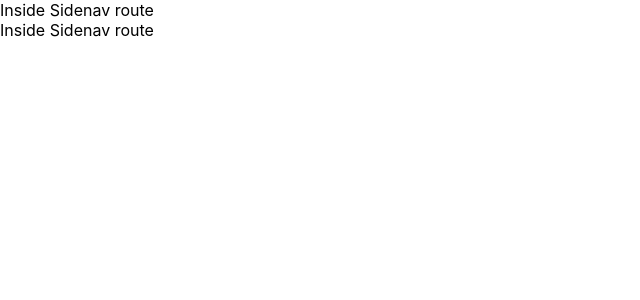
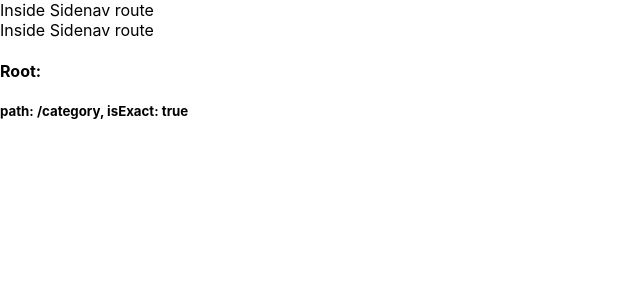
Before and after one commit to doniisetiiawan/react-router-txp, a React (Create React App) app: page /category in a window 1280 px wide. Shown: the top 300 px of the page, without its empty margins (0-640 px from the left). Built offline with nearby package versions, Linux system fonts and the light colour scheme.

Commit message:
Nested route

```diff
--- a/src/App.jsx
+++ b/src/App.jsx
@@ -3,6 +3,7 @@ import { Route } from 'react-router-dom';
 import HomeComponent from './components/home/home.component';
 import DashboardComponent from './components/dashboard/dashboard.component';
 import GitHubComponent from './components/github/github.component';
+import CategoryComponent from './components/category/category.component';
 import './App.css';
 
 function App() {
@@ -70,6 +71,10 @@ function App() {
         path="/user/:userID(\d+)"
         component={GitHubComponent}
       />
+      <Route
+        path="/category"
+        component={CategoryComponent}
+      />
     </div>
   );
 }
--- /dev/null
+++ b/src/components/category/category.component.jsx
@@ -0,0 +1,39 @@
+import React from 'react';
+import { Route } from 'react-router-dom';
+
+const CategoryComponent = ({ match }) => (
+  <div className="nested-route-container">
+    <div className="root-info">
+      <h4> Root: </h4>
+      <h5> path: {match.path}, isExact: {match.isExact.toString()}</h5>
+    </div>
+
+    <Route
+      path={`${match.url}/pictures`}
+      render={({ match }) => (
+        <div>
+          <h4> Viewing pictures: </h4>
+          <h5> path: {match.path}, isExact: {match.isExact.toString()}</h5>
+        </div>
+      )}
+    />
+
+    <Route
+      path={`${match.url}/books`}
+      render={({ match }) => (
+        <div>
+          <h4> Viewing books: </h4>
+          <h5> path: {match.path}, isExact: {match.isExact.toString()}</h5>
+          <Route
+            path={`${match.url}/popular`}
+            render={({ match }) => (
+              <div> Inside popular, path: {match.path} </div>
+            )}
+          />
+        </div>
+      )}
+    />
+  </div>
+);
+
+export default CategoryComponent;
```
Also changed, not shown: 1 other file (tests, documents, lock files or other folders).
